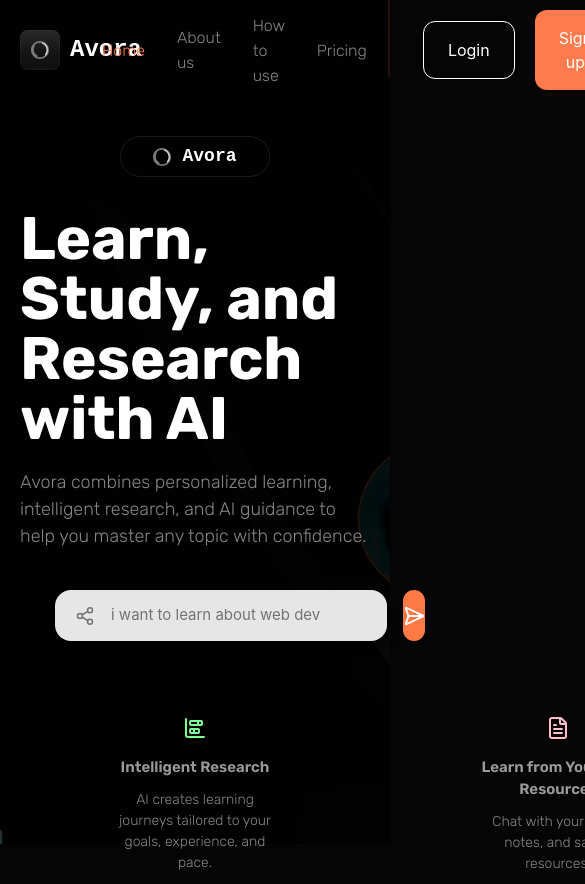
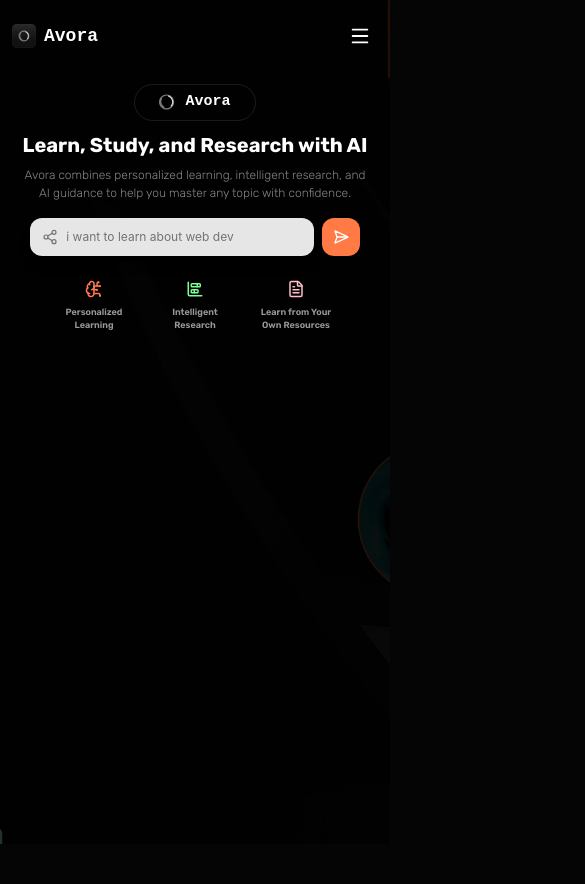
Before and after one commit to gaurav05505/ScholarAI, a React (Vite) app in the folder frontend/: page / in a window 390 px wide. Shown: the top 884 px of the page, 585 px wide, since content can reach past the window. After the commit the page ends 844 px from the top, so only its background shows below. Built offline with nearby package versions, Linux system fonts and the light colour scheme.

Commit message:
optimize

```diff
--- a/frontend/src/components/Navbar.jsx
+++ b/frontend/src/components/Navbar.jsx
@@ -1,20 +1,24 @@
-import React from 'react'
+import React, { useState } from 'react'
+import { Menu, X } from 'lucide-react'
 
 const Navbar = () => {
+  const [open, setOpen] = useState(false)
+
   return (
-    <div className='h-15 w-full flex items-center justify-between '>
+    <div className='relative w-full'>
+      <div className='h-12 lg:h-15 w-full flex items-center justify-between'>
         {/* left  */}
-      <div className=' flex gap-2.5 items-center'>
-        <img src="/logo.svg" alt="logo" />
-        <h2 className=' font-heading text-2xl font-bold'>Avora</h2>
+        <div className='flex gap-2 lg:gap-2.5 items-center'>
+          <img src="/logo.svg" alt="logo" className='w-6 h-6 lg:w-auto lg:h-auto' />
+          <h2 className='font-heading text-lg lg:text-2xl font-bold'>Avora</h2>
         </div>
 
-      {/* right  */}
-      <div>
+        {/* right - desktop  */}
+        <div className='hidden lg:block'>
           <div className='flex gap-14 items-center'>
             <ul className='flex gap-8 items-center '>
               <li><a className='font-body font-light text-[16px] text-[#FF7B4D]' href="">Home</a></li>
-            <li><a  className='font-body font-light text-[16px] text-white/52' href="">About us</a></li>
+              <li><a className='font-body font-light text-[16px] text-white/52' href="">About us</a></li>
               <li><a className='font-body font-light text-[16px] text-white/52' href="">How to use</a></li>
               <li><a className='font-body font-light text-[16px] text-white/52' href="">Pricing</a></li>
             </ul>
@@ -23,13 +27,34 @@ const Navbar = () => {
               <button className='px-6 py-4 rounded-[12px] border border-white '>Login</button>
               <button className='px-6 py-4 rounded-[12px] bg-[#FF7B4D] '>Sign up</button>
             </div>
-
+          </div>
         </div>
 
+        {/* right - mobile hamburger  */}
+        <button
+          onClick={() => setOpen(!open)}
+          className='lg:hidden flex items-center justify-center w-9 h-9 text-white'
+        >
+          {open ? <X size={22} /> : <Menu size={22} />}
+        </button>
+      </div>
 
+      {/* mobile dropdown menu  */}
+      {open && (
+        <div className='lg:hidden absolute top-14 right-0 w-[220px] bg-black/95 border border-white/10 rounded-2xl p-5 flex flex-col gap-5 z-50 shadow-lg'>
+          <ul className='flex flex-col gap-4'>
+            <li><a className='font-body font-light text-[14px] text-[#FF7B4D]' href="">Home</a></li>
+            <li><a className='font-body font-light text-[14px] text-white/52' href="">About us</a></li>
+            <li><a className='font-body font-light text-[14px] text-white/52' href="">How to use</a></li>
+            <li><a className='font-body font-light text-[14px] text-white/52' href="">Pricing</a></li>
+          </ul>
 
-        <div></div>
+          <div className='flex flex-col gap-3'>
+            <button className='px-4 py-2.5 text-sm rounded-[12px] border border-white'>Login</button>
+            <button className='px-4 py-2.5 text-sm rounded-[12px] bg-[#FF7B4D]'>Sign up</button>
           </div>
+        </div>
+      )}
     </div>
   )
 }
--- a/frontend/src/components/Searchbar.jsx
+++ b/frontend/src/components/Searchbar.jsx
@@ -3,13 +3,13 @@ import { Share2, SendHorizontal } from "lucide-react";
 
 const Searchbar = () => {
   return (
-    <div className="w-4/5 flex items-center gap-4">
+    <div className="w-[90%] sm:w-4/5 flex items-center gap-2 sm:gap-3 lg:gap-4">
       {/* Search Input */}
-      <div className="flex-1 h-[51px]  bg-white/90 rounded-2xl flex items-center px-5 shadow-lg">
+      <div className="flex-1 h-[38px] sm:h-[44px] lg:h-[51px] bg-white/90 rounded-xl lg:rounded-2xl flex items-center px-3 sm:px-4 lg:px-5 shadow-lg">
         {/* Left Icon */}
         <Share2
-          size={20}
-          className="text-neutral-500 shrink-0"
+          size={16}
+          className="text-neutral-500 shrink-0 sm:w-[18px] sm:h-[18px] lg:w-5 lg:h-5"
           strokeWidth={1.8}
         />
 
@@ -17,17 +17,17 @@ const Searchbar = () => {
         <input
           type="text"
           placeholder="i want to learn about web dev"
-          className="flex-1 bg-transparent px-4 text-[15px] text-neutral-900 placeholder:text-neutral-500 outline-none"
+          className="flex-1 bg-transparent px-2 sm:px-3 lg:px-4 text-[12px] sm:text-[13px] lg:text-[15px] text-neutral-900 placeholder:text-neutral-500 outline-none min-w-0"
         />
       </div>
 
       {/* Send Button */}
       <button
-        className="h-[51px] w-[51px] rounded-2xl bg-[#FF7A45] hover:bg-[#ff6b32] transition-all duration-200 flex items-center justify-center"
+        className="h-[38px] w-[38px] sm:h-[44px] sm:w-[44px] lg:h-[51px] lg:w-[51px] rounded-xl lg:rounded-2xl bg-[#FF7A45] hover:bg-[#ff6b32] transition-all duration-200 flex items-center justify-center shrink-0"
       >
         <SendHorizontal
-          size={22}
-          className="text-white"
+          size={16}
+          className="text-white sm:w-[18px] sm:h-[18px] lg:w-[22px] lg:h-[22px]"
           strokeWidth={2}
         />
       </button>
--- a/frontend/src/pages/Landingpages/Section1.jsx
+++ b/frontend/src/pages/Landingpages/Section1.jsx
@@ -5,56 +5,57 @@ import { BrainCircuit, ChartBarStacked, FileText } from 'lucide-react'
 
 const Section1 = () => {
   return (
-    <div className=' p-5 h-screen w-full bg-[url(/landing-background.png)]  bg-cover  '>
+    <div className='p-3 sm:p-5 h-screen w-full bg-[url(/landing-background.png)] bg-cover overflow-hidden'>
       <Navbar />
 
-      <div className='flex flex-col items-center gap-10'>
-          <div className='flex flex-col items-center justify-center gap-8 mt-14'>
+      <div className='flex flex-col items-center gap-4 sm:gap-6 lg:gap-10'>
+        <div className='flex flex-col items-center justify-center gap-3 sm:gap-5 lg:gap-8 mt-6 sm:mt-10 lg:mt-14'>
           {/* inside logo  */}
-          <div className='flex gap-2.5 items-center justify-center w-fit px-8 py-1.5 rounded-full border border-white/10 '>
-            <img src="/s-logo.svg" alt="" />
-            <h1 className='text-[18px] font-heading font-semibold'>Avora</h1>
+          <div className='flex gap-2.5 items-center justify-center w-fit px-6 sm:px-8 py-1.5 rounded-full border border-white/10 '>
+            <img src="/s-logo.svg" alt="" className='w-4 h-4 sm:w-5 sm:h-5' />
+            <h1 className='text-[15px] sm:text-[18px] font-heading font-semibold'>Avora</h1>
           </div>
 
-          <div className='flex flex-col gap-5 items-center'>
-            <h1 className='text-6xl font-body font-bold '>Learn, Study, and Research with AI</h1>
-            <p className='text-[18px] font-body font-light text-white/52 '>Avora combines personalized learning, intelligent research, and AI guidance to help you master any topic with confidence.</p>
+          <div className='flex flex-col gap-2 sm:gap-3 lg:gap-5 items-center'>
+            <h1 className='text-[clamp(1.25rem,4.5vw,3.75rem)] lg:text-6xl font-body font-bold whitespace-nowrap leading-tight'>
+              Learn, Study, and Research with AI
+            </h1>
+            <p className='text-[12px] sm:text-[14px] lg:text-[18px] font-body font-light text-white/52 text-center px-2'>
+              Avora combines personalized learning, intelligent research, and AI guidance to help you master any topic with confidence.
+            </p>
           </div>
-
-
         </div>
 
         <Searchbar />
       </div>
 
-      <div className='flex gap-50 items-center  justify-center mt-16 '>
+      <div className='flex gap-4 sm:gap-10 lg:gap-50 items-start justify-center mt-6 sm:mt-10 lg:mt-16'>
         {/* first learning  */}
-        <div className='flex flex-col items-center gap-4 '>
-          <BrainCircuit color='#FF7B4D' />
-          <div className='w-[163px] flex flex-col gap-2.5'>
-            <h2 className='text-[15px] font-body font-semibold text-center text-white/60 '>Personalized Learning</h2>
-            <p className='text-[14px] font-body font-light text-center text-white/52 '>AI creates learning journeys tailored to your goals, experience, and pace.</p>
+        <div className='flex flex-col items-center gap-2 sm:gap-3 lg:gap-4'>
+          <BrainCircuit color='#FF7B4D' size={18} className='sm:w-5 sm:h-5 lg:w-6 lg:h-6' />
+          <div className='w-[85px] sm:w-[120px] lg:w-[163px] flex flex-col gap-1.5 sm:gap-2 lg:gap-2.5'>
+            <h2 className='text-[9px] sm:text-[12px] lg:text-[15px] font-body font-semibold text-center text-white/60 '>Personalized Learning</h2>
+            <p className='hidden sm:block text-[10px] lg:text-[14px] font-body font-light text-center text-white/52 '>AI creates learning journeys tailored to your goals, experience, and pace.</p>
           </div>
         </div>
 
         {/* sec research  */}
-        <div className='flex flex-col items-center gap-4   '>
-          <ChartBarStacked color='#7CFF94' />
-          <div className='w-[163px] flex flex-col gap-2.5'>
-            <h2 className='text-[15px] font-body font-semibold text-center text-white/60 '>Intelligent Research</h2>
-            <p className='text-[14px] font-body font-light text-center text-white/52 '>AI creates learning journeys tailored to your goals, experience, and pace.</p>
+        <div className='flex flex-col items-center gap-2 sm:gap-3 lg:gap-4'>
+          <ChartBarStacked color='#7CFF94' size={18} className='sm:w-5 sm:h-5 lg:w-6 lg:h-6' />
+          <div className='w-[85px] sm:w-[120px] lg:w-[163px] flex flex-col gap-1.5 sm:gap-2 lg:gap-2.5'>
+            <h2 className='text-[9px] sm:text-[12px] lg:text-[15px] font-body font-semibold text-center text-white/60 '>Intelligent Research</h2>
+            <p className='hidden sm:block text-[10px] lg:text-[14px] font-body font-light text-center text-white/52 '>AI creates learning journeys tailored to your goals, experience, and pace.</p>
           </div>
         </div>
 
         {/* third resource  */}
-        <div className='flex flex-col items-center gap-4 '>
-          <FileText color='pink' />
-          <div className='w-[163px] flex flex-col gap-2.5'>
-            <h2 className='text-[15px] font-body font-semibold text-center text-white/60 '>Learn from Your Own Resources</h2>
-            <p className='text-[14px] font-body font-light text-center text-white/52 '>Chat with your PDFs, notes, and saved resources.</p>
+        <div className='flex flex-col items-center gap-2 sm:gap-3 lg:gap-4'>
+          <FileText color='pink' size={18} className='sm:w-5 sm:h-5 lg:w-6 lg:h-6' />
+          <div className='w-[85px] sm:w-[120px] lg:w-[163px] flex flex-col gap-1.5 sm:gap-2 lg:gap-2.5'>
+            <h2 className='text-[9px] sm:text-[12px] lg:text-[15px] font-body font-semibold text-center text-white/60 '>Learn from Your Own Resources</h2>
+            <p className='hidden sm:block text-[10px] lg:text-[14px] font-body font-light text-center text-white/52 '>Chat with your PDFs, notes, and saved resources.</p>
           </div>
         </div>
-
       </div>
 
     </div>
```
Lines whose indentation alone changed are shown as unchanged.
